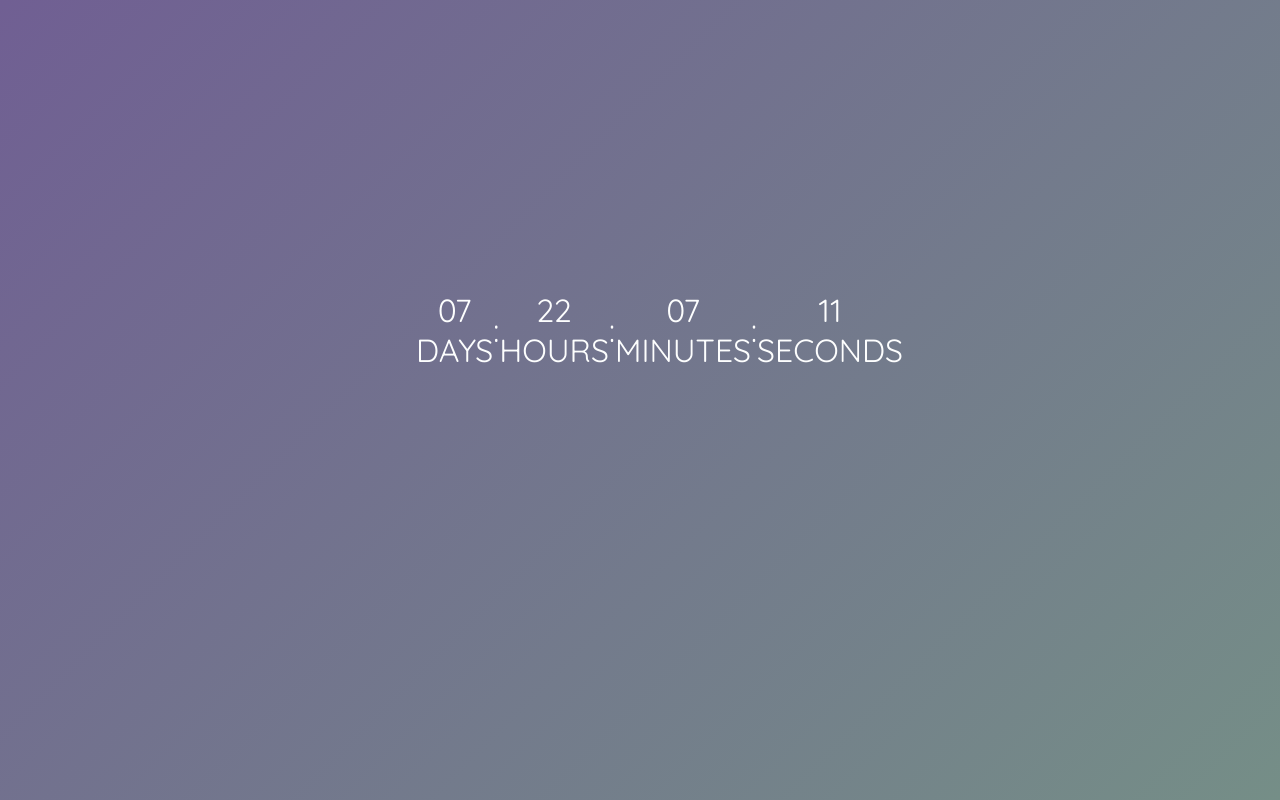
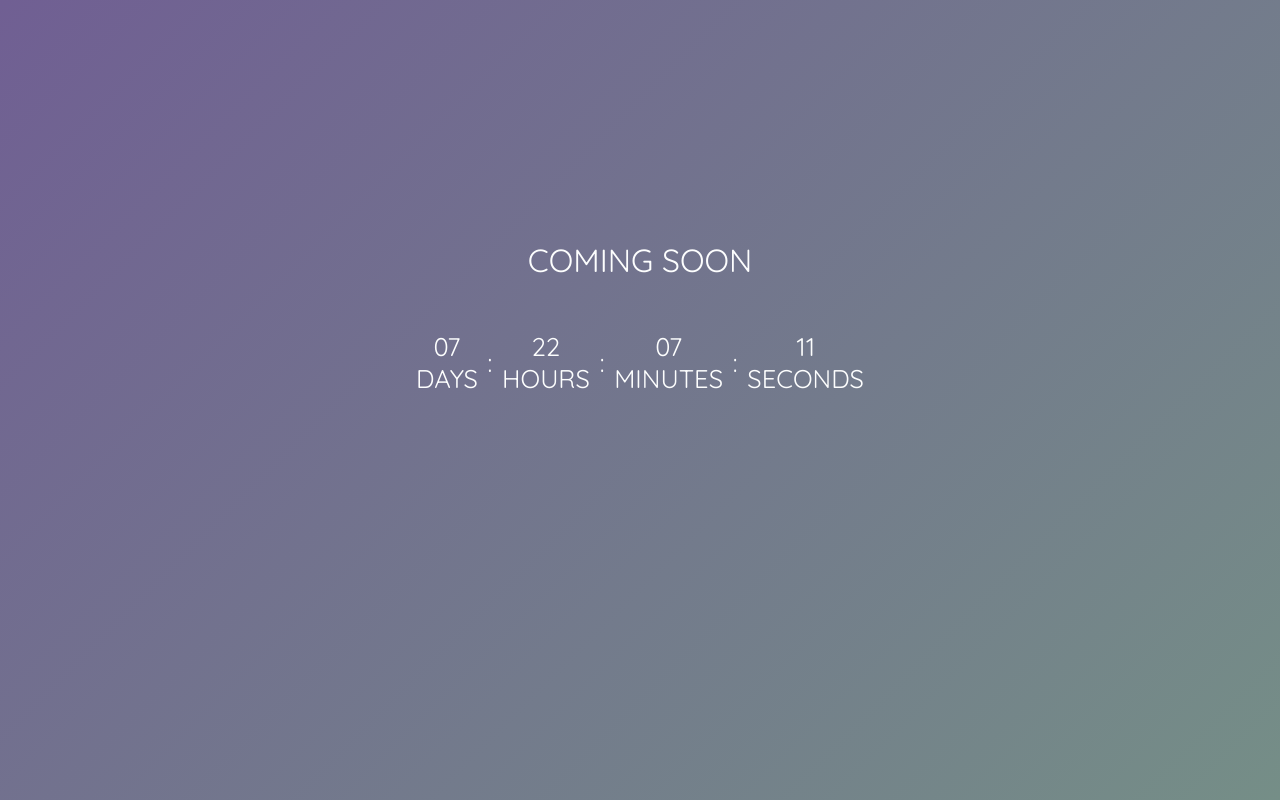
Before and after one commit to westkhay1982/wesleyline, a plain HTML site: page index.html in a window 1280 px wide. Drawn offline with Linux system fonts and the light colour scheme; files whose address does not match are found by name; a web font is replaced by a local one.

Commit message:
Correction typo

```diff
--- a/index.html
+++ b/index.html
@@ -10,7 +10,7 @@
 <body>
     <header>
         <div class="general-container">
-            <div class="c-s"oming soon</div>
+            <div class="c-s">coming soon</div>
             <div class="count-down">
                 <div class="contain">
                     <div id="days"></div>
```
